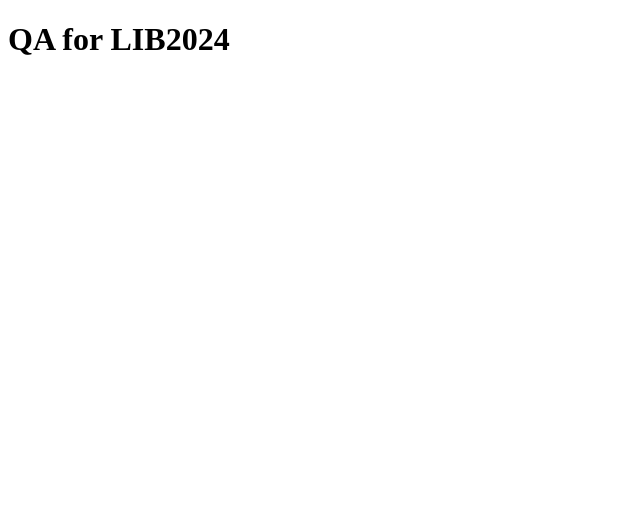
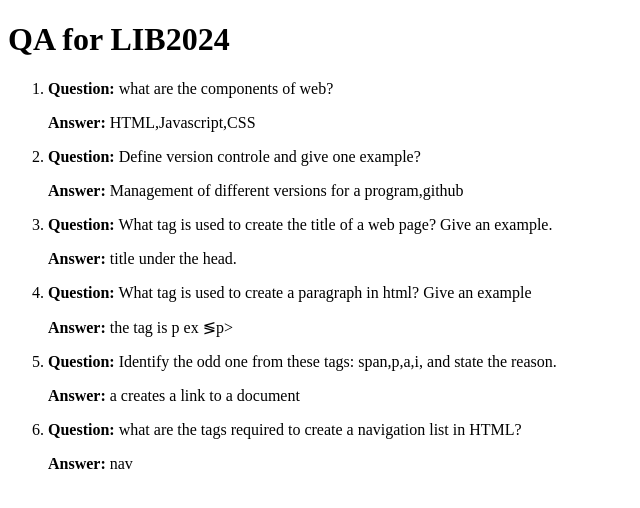
Before and after one commit to schw0132/schw0132.github.io, a plain HTML site: page lib2024/qa/index.html in a window 1280 px wide. Shown: the whole page, without its empty margins (0-640 px from the left). Drawn offline with Linux system fonts and the light colour scheme.

Commit message:
Update index.html
questions 4-6

```diff
--- a/lib2024/qa/index.html
+++ b/lib2024/qa/index.html
@@ -5,5 +5,39 @@
 </head>
 <body>
 <h1>QA for LIB2024</h1>
+     <ol>
+           <!-- Question 1 -->
+       <li>
+      	   <p><strong>Question:</strong> what are the components of web?</p>
+      	   <p><strong>Answer:</strong> HTML,Javascript,CSS</p>
+      </li>
+           <!-- Question 2 -->
+       <li>
+      	   <p><strong>Question:</strong> Define version controle and give one example?</p>
+      	   <p><strong>Answer:</strong> Management of different versions for a program,github</p>
+      </li>
+           <!-- Question 3 -->
+       <li>
+      	   <p><strong>Question:</strong> What tag is used to create the title of a web page? Give an example.</p>
+      	   <p><strong>Answer:</strong> title under the head.</p>
+      </li>
+           <!-- Question 4 -->
+       <li>
+      	   <p><strong>Question:</strong> What tag is used to create a paragraph in html? Give an example</p>
+      	   <p><strong>Answer:</strong> the tag is p ex &lg;p&gt;</p>
+      </li>
+           <!-- Question 5 -->
+      <li>
+      	<p><strong>Question:</strong> Identify the odd one from these tags: span,p,a,i, and state the reason.</p>
+      	<p><strong>Answer:</strong> a creates a link to a document</p>
+      </li>
+           <!-- Question 6 -->
+      <li>
+      	<p><strong>Question:</strong> what are the tags required to create a navigation list in HTML?</p>
+      	<p><strong>Answer:</strong> nav</p>
+      </li>
+      <ol/>
 </body>
+
+
 </html>
```
